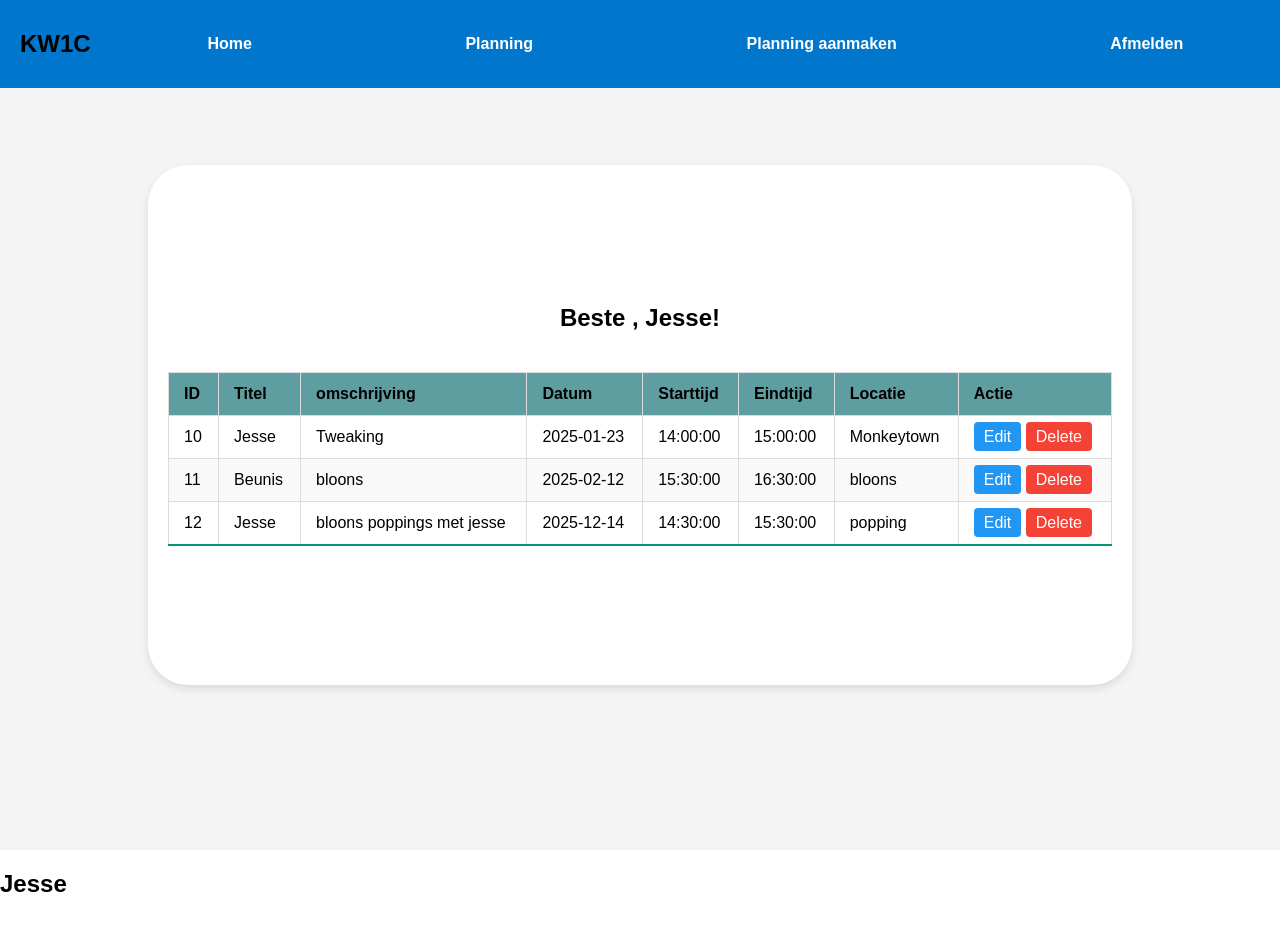
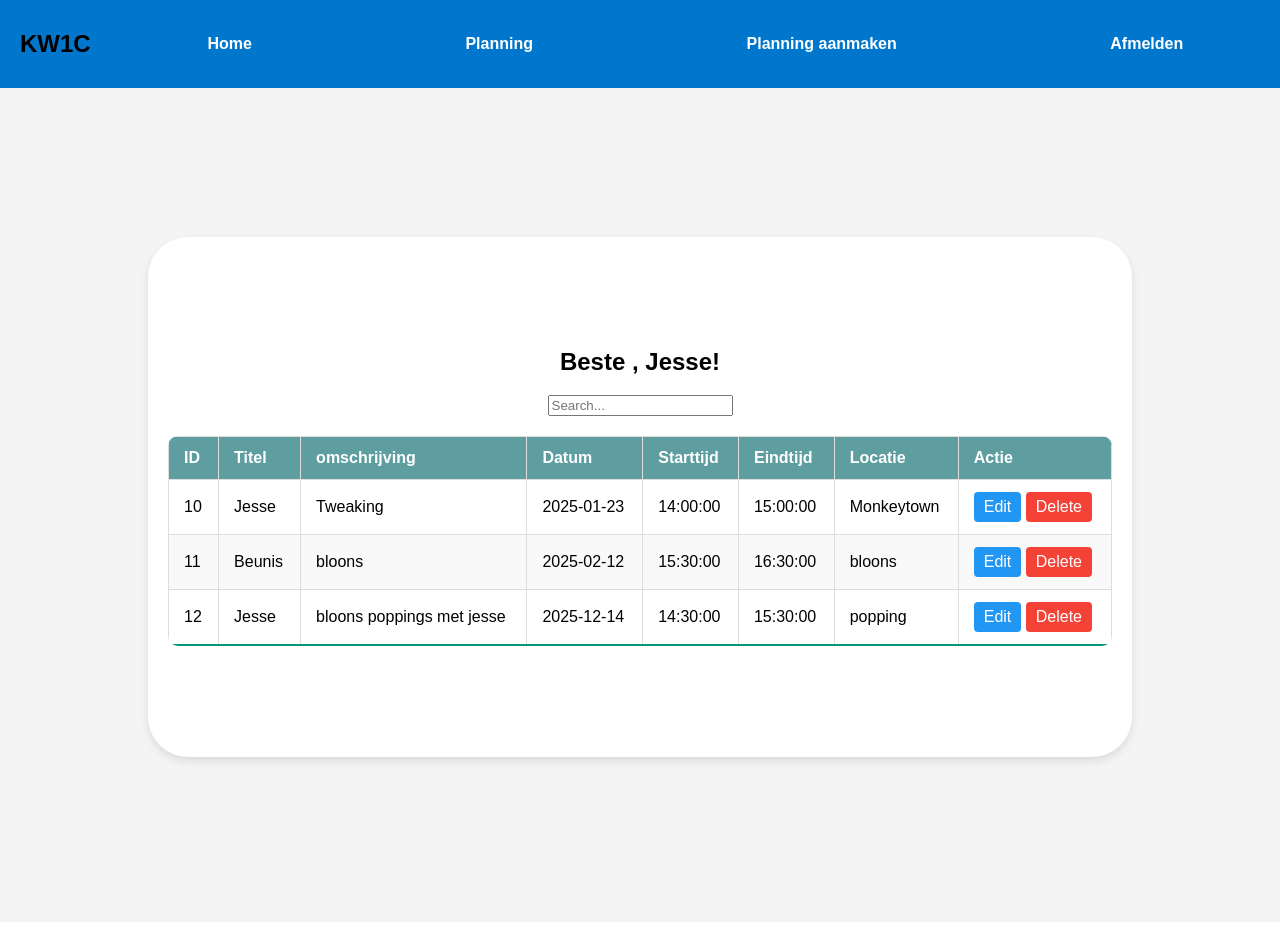
Before and after one commit to AsianHalation/Praktijk, a PHP site: page /website/print.php in a window 1280 px wide. Before the commit the page ends 892 px from the top, so only its background shows below. Run offline with PHP 8.4, Linux system fonts and the light colour scheme; a user stored in the database is signed in; data comes from the database, SQL or seed files in the repository.

Commit message:
praktische info

```diff
--- a/Periode4/horeca/css/overzicht.css
+++ b/Periode4/horeca/css/overzicht.css
@@ -16,6 +16,7 @@
 .totale_content {
     display: flex;
     flex-direction: column;
+    justify-content: center;
 }
 
 /* content inhoud */
--- a/Periode4/horeca/css/print.css
+++ b/Periode4/horeca/css/print.css
@@ -13,22 +13,26 @@
 }
 
 table {
-    width: 100%;
+    width: 100%; /* Ensures table takes up the full width of the container */
     border-collapse: collapse;
     margin: 20px 0;
     font-size: 16px;
     text-align: left;
     border-radius: 10px;
+    overflow: hidden; /* To keep border-radius effect consistent */
+    table-layout: auto; /* Allows cells to adjust dynamically */
 }
 
 thead tr {
-    background-color:cadetblue;
+    background-color: cadetblue;
+    color: white; /* Ensures text is visible against the background */
     border-bottom: 1px solid #dddddd;
 }
 
 th, td {
     padding: 12px 15px;
     border: 1px solid #dddddd;
+    word-wrap: break-word; /* Prevents content from overflowing in cells */
 }
 
 tbody tr {
@@ -43,22 +47,35 @@
     border-bottom: 2px solid #009879;
 }
 
-.btn_update {
-    background-color: #2196F3;
+.btn_update, .btn_delete {
+    background-color: #2196F3; /* Blue for update */
     color: white;
     padding: 6px 10px;
     text-decoration: none;
     border-radius: 4px;
+    display: inline-block;
+    text-align: center;
+    white-space: nowrap; /* Prevents text wrap */
 }
 
 .btn_delete {
-    background-color: #f44336;
-    color: white;
-    padding: 6px 10px;
-    text-decoration: none;
-    border-radius: 4px;
+    background-color: #f44336; /* Red for delete */
 }
 
 .btn_update:hover, .btn_delete:hover {
     opacity: 0.8;
 }
+
+@media (max-width: 768px) {
+    table {
+        font-size: 14px; /* Adjust font size for smaller screens */
+    }
+
+    th, td {
+        padding: 8px 10px; /* Adjust padding for smaller screens */
+    }
+
+    .btn_update, .btn_delete {
+        padding: 4px 8px; /* Smaller buttons on smaller screens */
+    }
+}
--- a/Periode4/horeca/includes/footer.php
+++ b/Periode4/horeca/includes/footer.php
@@ -1,7 +1,8 @@
         </main>
 
         <footer>
-            <h2><?php echo $_SESSION['inlognaam'];?></h2>
+            <h2><?php
+            ?></h2>
         </footer>
     </body>
 </html>
--- /dev/null
+++ b/Periode4/horeca/includes/zoek.js
@@ -0,0 +1,23 @@
+function filterTable() {
+    const input = document.getElementById("zoekbalk");
+    const filter = input.value.toLowerCase();
+    const table = document.getElementById("dinerTable");
+    const rows = table.getElementsByTagName("tr");
+
+    for (let i = 1; i < rows.length; i++) { // Start from 1 to skip the header row
+        const cells = rows[i].getElementsByTagName("td");
+        let match = false;
+
+        for (let j = 0; j < cells.length; j++) {
+            if (cells[j]) {
+                const text = cells[j].textContent || cells[j].innerText;
+                if (text.toLowerCase().indexOf(filter) > -1) {
+                    match = true;
+                    break;
+                }
+            }
+        }
+
+        rows[i].style.display = match ? "" : "none"; // Show row if match found, hide otherwise
+    }
+}
--- a/Periode4/horeca/website/create.php
+++ b/Periode4/horeca/website/create.php
@@ -21,9 +21,9 @@
 
     // If insertion is successful, display an alert
     if ($result) { // Assuming insertDiner() returns a truthy value on success
-        echo "<script>alert('lekker bezig pik');</script>";
+        echo "<script>alert('aangemaakt');</script>";
     } else {
-        echo "<script>alert('Bloons');</script>";
+        echo "<script>alert('sorry');</script>";
     }
     }
 ?>
--- a/Periode4/horeca/website/index.php
+++ b/Periode4/horeca/website/index.php
@@ -4,7 +4,7 @@
     include "../includes/header.php";
     include "../includes/nav.php";
 
-    $query = "SELECT * FROM diner WHERE dinerID <> 'titel'";
+    $query = "SELECT * FROM diner";
     $result = $conn->query($query);
 ?>
 
--- a/Periode4/horeca/website/print.php
+++ b/Periode4/horeca/website/print.php
@@ -5,6 +5,7 @@
     include "../includes/functions.php";
     include "../includes/header.php";
     include "../includes/nav.php";
+    include "../includes/zoek.js";
 
     //links in zetten in elke entry zodat het wordt gelinkt naar de bijhorende pagina'
     //zet hier de query voor elke functionaliteit = Create, Read, Update, Delete
@@ -24,7 +25,11 @@
                     $query = "SELECT * FROM diner WHERE dinerID <> 'locatie' ";
                     $result = $conn->query($query);
 
-                    echo "<table>";
+                    ?>
+                        <input type="text" id="zoekbalk" placeholder="Search..." onkeyup="filterTable()">
+                    <?php
+
+                    echo "<table id='dinerTable'>";
                         echo "<thead>
                                 <tr>
                                     <th>ID</th>
```
Also changed, not shown: Periode4/horeca/includes/delete.php (+1 -9 lines), Periode4/horeca/website/overzicht.php (line endings or trailing spaces).
